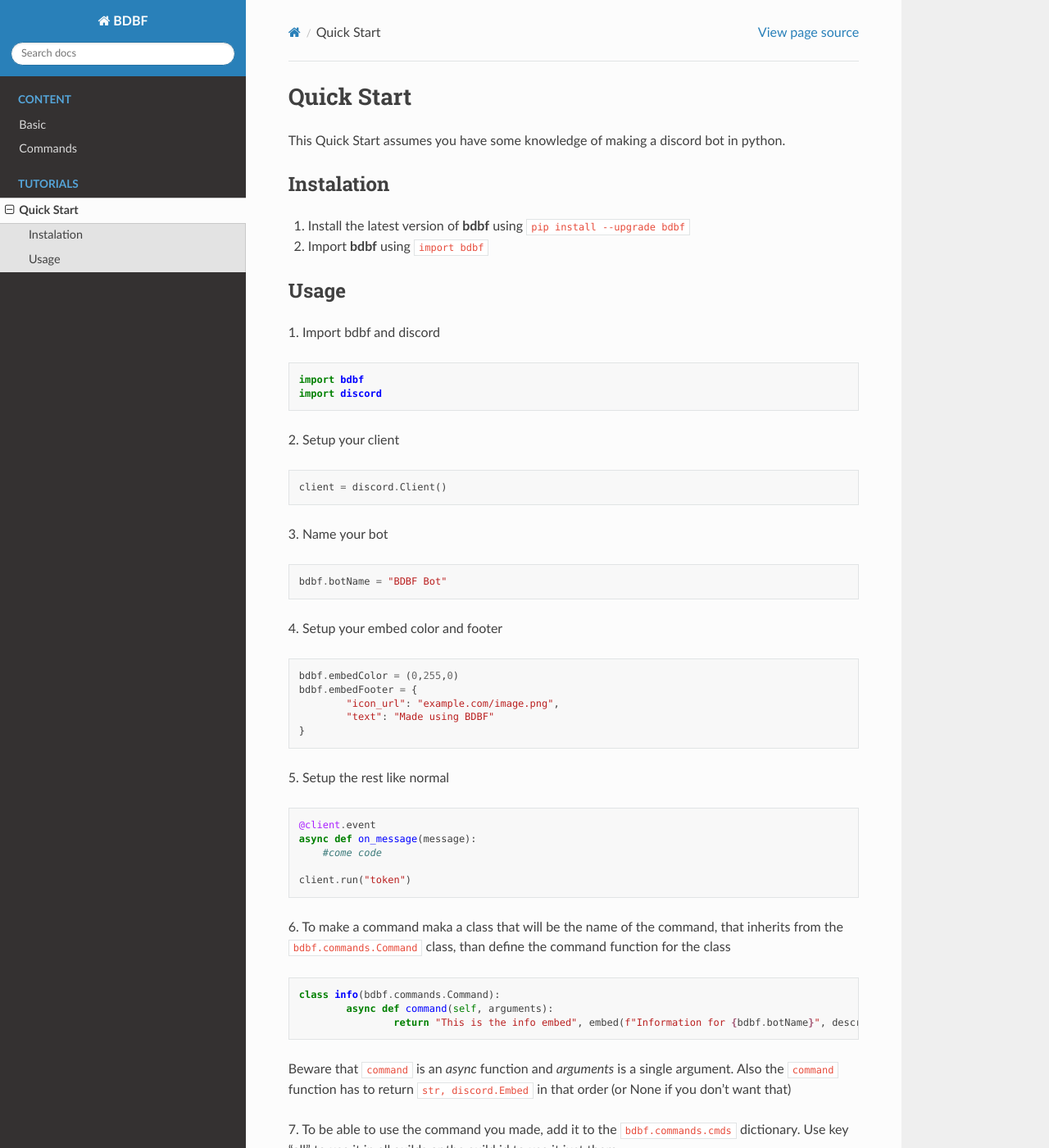
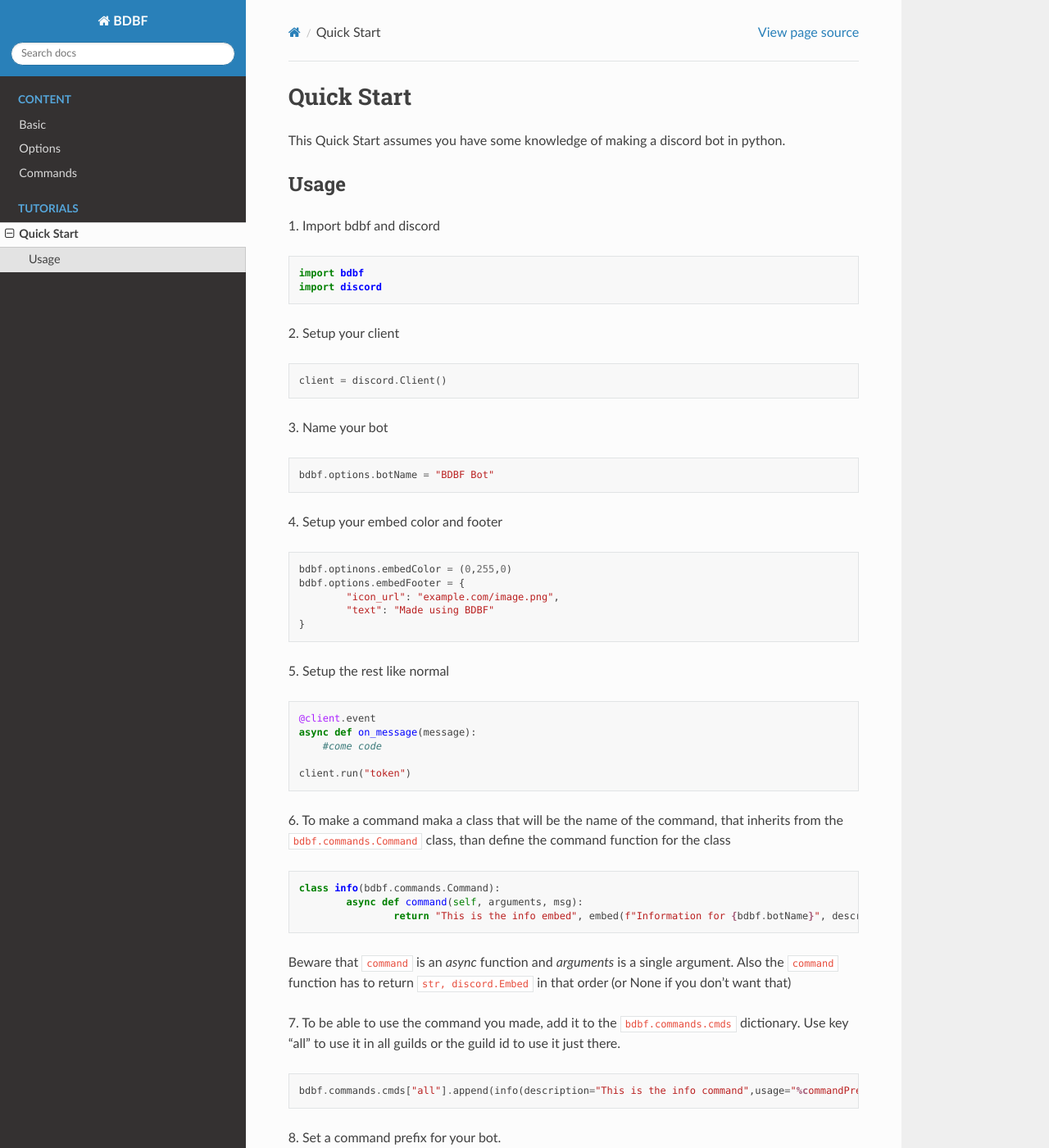
Before and after one commit to Bertik23/BDBF, a Sphinx documentation site: the page built from docs/tutorials/quickStart.rst, in a window 1280 px wide and 1400 px high. Shown: the whole window at 82% size. Built offline with Sphinx 7.4.7 and the Read the Docs theme 2.0.0, drawn with Linux system fonts in a browser that asks for light colours.

```diff
--- a/bdbf/__init__.py
+++ b/bdbf/__init__.py
@@ -1,2 +1,3 @@
 from bdbf.main import *
 import bdbf.commands
+import bdbf.options
--- a/docs/index.rst
+++ b/docs/index.rst
@@ -13,6 +13,7 @@
    :caption: Content
 
    basic
+   options
    commands
 
 .. toctree::
--- a/docs/tutorials/quickStart.rst
+++ b/docs/tutorials/quickStart.rst
@@ -4,11 +4,6 @@
 ===========
 
 This Quick Start assumes you have some knowledge of making a discord bot in python.
-
-Instalation
-^^^^^^^^^^^
-1. Install the latest version of **bdbf** using ``pip install --upgrade bdbf``
-2. Import **bdbf** using ``import bdbf``
 
 Usage
 ^^^^^
@@ -23,12 +18,12 @@
 
 3. Name your bot
 ::
-	bdbf.botName = "BDBF Bot"
+	bdbf.options.botName = "BDBF Bot"
 
 4. Setup your embed color and footer
 ::
-	bdbf.embedColor = (0,255,0)
-   	bdbf.embedFooter = {
+	bdbf.optinons.embedColor = (0,255,0)
+   	bdbf.options.embedFooter = {
    		"icon_url": "example.com/image.png",
    		"text": "Made using BDBF"
    	}
@@ -44,7 +39,7 @@
 6. To make a command maka a class that will be the name of the command, that inherits from the ``bdbf.commands.Command`` class, than define the command function for the class
 ::
    	class info(bdbf.commands.Command):
-		async def command(self, arguments):
+		async def command(self, arguments, msg):
 			return "This is the info embed", embed(f"Information for {bdbf.botName}", description="This is the info command")
 
 Beware that ``command`` is an *async* function and *arguments* is a single argument.
--- a/setup.py
+++ b/setup.py
@@ -5,7 +5,7 @@
 
 setuptools.setup(
     name="bdbf", # Replace with your own username
-    version="0.2.1.1",
+    version="0.2.2",
     author="Bertik23",
     author_email="bertikxxiii@gmail.com",
     description="Bertik23's discord bot framework",
```
Also changed, not shown: docs/basic.rst (+0 -29 lines), docs/options.rst (added, +29 -0 lines), requirements.txt (+8 -4 lines), 4 other files.
